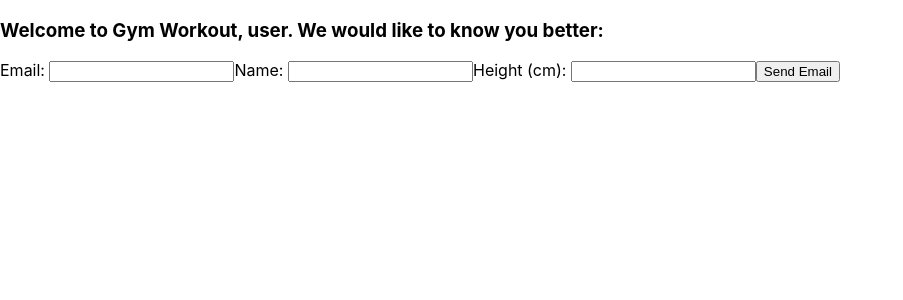
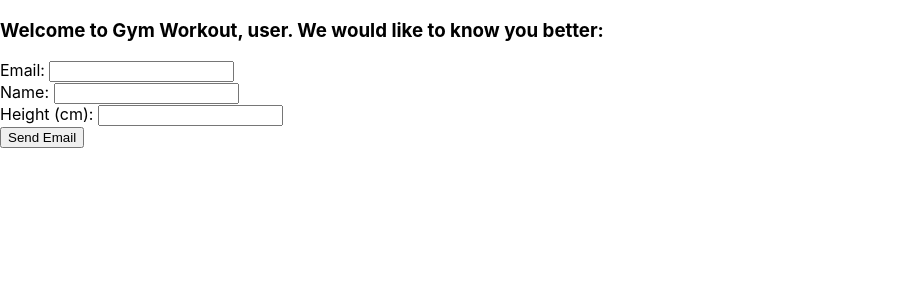
Before and after one commit to Alazib/gymWorkout, a React (Create React App) app: page / in a window 1280 px wide. Shown: the top 300 px of the page, without its empty margins (0-903 px from the left). Built offline with nearby package versions, Linux system fonts and the light colour scheme.

Commit message:
3rd iteration: services folder created, fetch in services folder

```diff
--- a/src/App.js
+++ b/src/App.js
@@ -1,6 +1,7 @@
 import { useState } from "react"
 import Label from "./components/Label"
 import Input from "./components/Input"
+import postServer from "./services/postServer"
 
 function App() {
   const [userData, setUserData] = useState({ email: "" })
@@ -15,30 +16,14 @@ function App() {
   }
 
   async function postNewUser() {
-    console.log("Dentro de función postNewUser")
-    const URL = "http//workOut-server.net"
-    const myInit = {
-      method: "POST",
-      headers: {
-        "Content-Type": "application/json",
-      },
-      body: JSON.stringify(userData),
+    postServer(userData)
   }
-
-    fetch(URL, myInit)
-      .then((response) => {
-        console.log("Dentro del then 1")
-        return response.json
-      })
-      .catch((error) => error)
-  }
-
-  console.log(userData)
 
   return (
     <div className="app">
       <h3>Welcome to Gym Workout, user. We would like to know you better:</h3>
-      <form onSubmit={sendInputData}>
+      <form className="new-user-form" onSubmit={sendInputData}>
+        <div className="email input">
           <Label htmlFor={"email"} title="Email: " />
           <Input
             id={"email"}
@@ -46,6 +31,8 @@ function App() {
             type={"email"}
             onChange={handleInputChange}
           />
+        </div>
+        <div className="name input">
           <Label htmlFor={"name"} title="Name: " />
           <Input
             id={"name"}
@@ -53,6 +40,8 @@ function App() {
             type={"text"}
             onChange={handleInputChange}
           />
+        </div>
+        <div className="height input">
           <Label htmlFor={"height"} title="Height (cm): " />
           <Input
             id={"height"}
@@ -60,6 +49,7 @@ function App() {
             type={"number"}
             onChange={handleInputChange}
           />
+        </div>
         <button type="submit">Send Email</button>
       </form>
 
--- /dev/null
+++ b/src/services/postServer.js
@@ -0,0 +1,18 @@
+function postServer(userData) {
+  const URL = "http//workOut-server.net"
+  const myInit = {
+    method: "POST",
+    headers: {
+      "Content-Type": "application/json",
+    },
+    body: JSON.stringify(userData),
+  }
+  fetch(URL, myInit)
+    .then((response) => {
+      console.log("Dentro del then 1")
+      return response.json
+    })
+    .catch((error) => error)
+}
+
+export default postServer
```
Also changed, not shown: 1 other file (tests, documents, lock files or other folders). Lines whose indentation alone changed are shown as unchanged.
